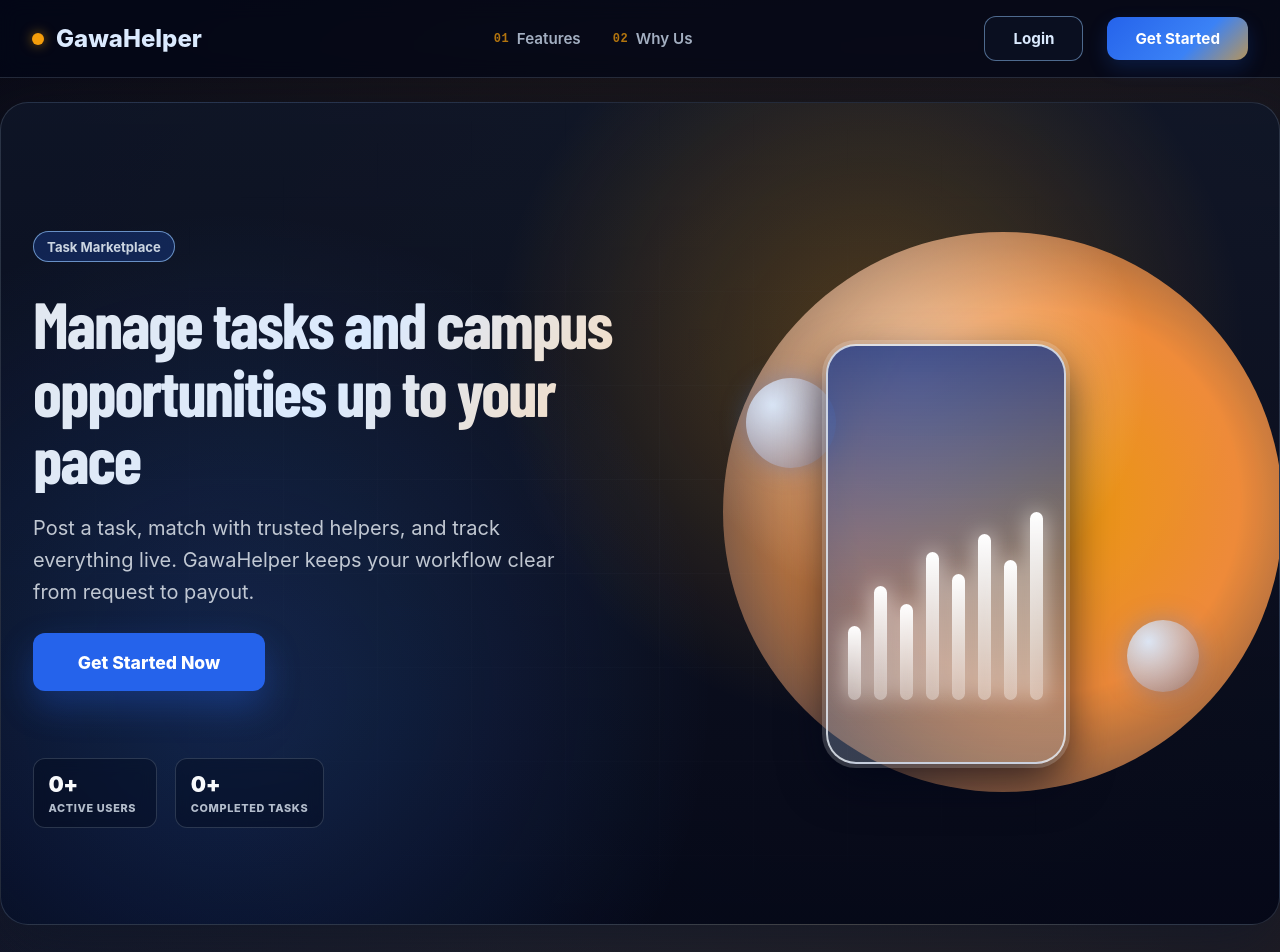
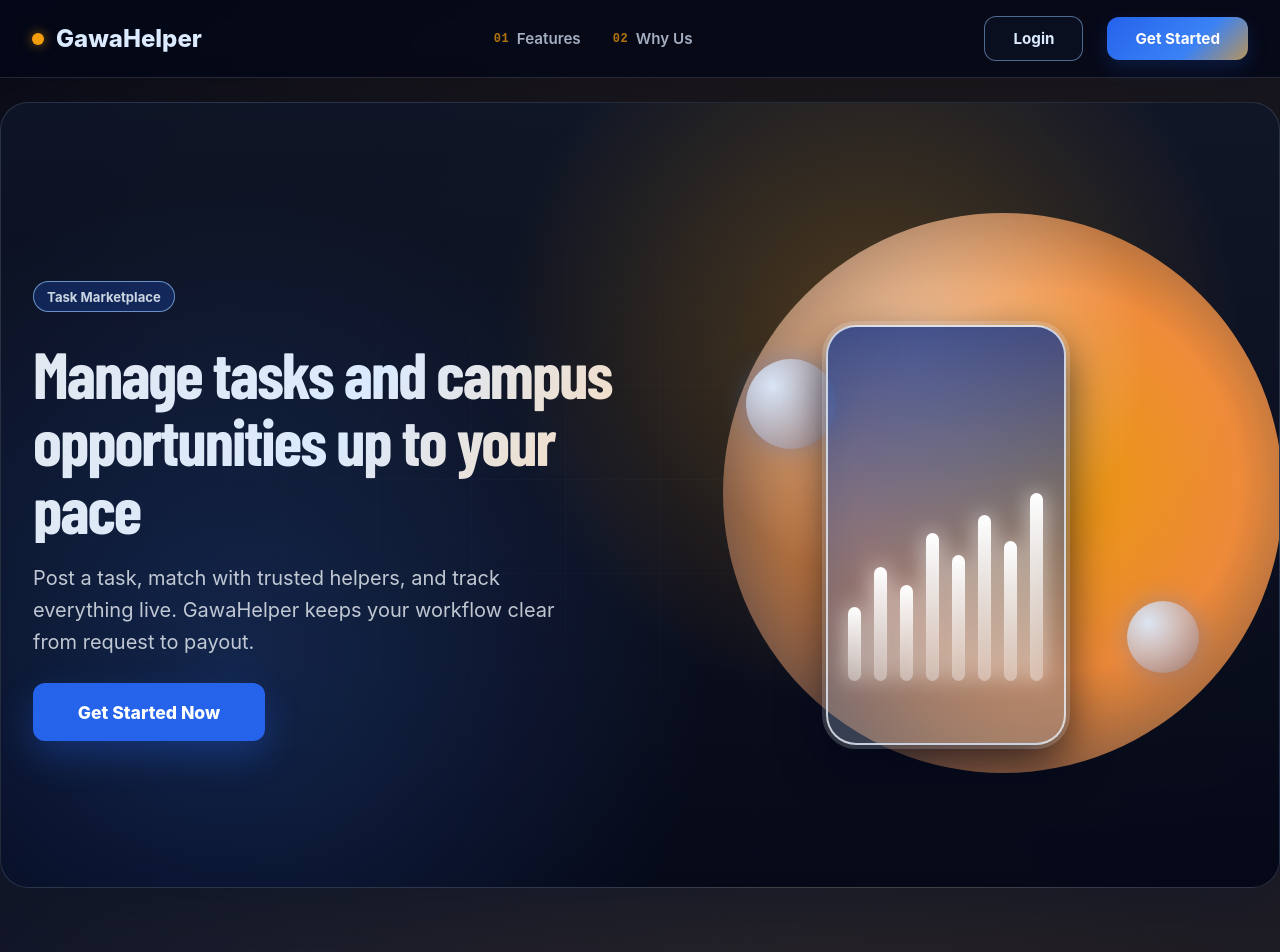
Before and after one commit to alexandercode-web/gawah, a React (Vite) app: page / in a window 1280 px wide. Shown: the top 952 px of the page. Built offline with nearby package versions, Linux system fonts and the light colour scheme; no server answers.

Commit message:
Remove statistics section from landing page

```diff
--- a/src/pages/LandingPage.jsx
+++ b/src/pages/LandingPage.jsx
@@ -82,17 +82,7 @@ function LandingPage() {
 
           </div>
 
-          <div className="hero-stats">
-            <div className="stat">
-              <span className="stat-number">{loading ? '-' : `${stats.TotalUsers || stats.totalUsers || 0}+`}</span>
-              <span className="stat-label">active users</span>
-            </div>
-            <div className="stat">
-              <span className="stat-number">{loading ? '-' : `${stats.CompletedTasks || stats.completedTasks || 0}+`}</span>
-              <span className="stat-label">completed tasks</span>
-            </div>
-
-          </div>
+          {/* Stats section removed as requested */}
         </div>
 
         <div className="hero-right hero-live-art" aria-hidden="true">
```
